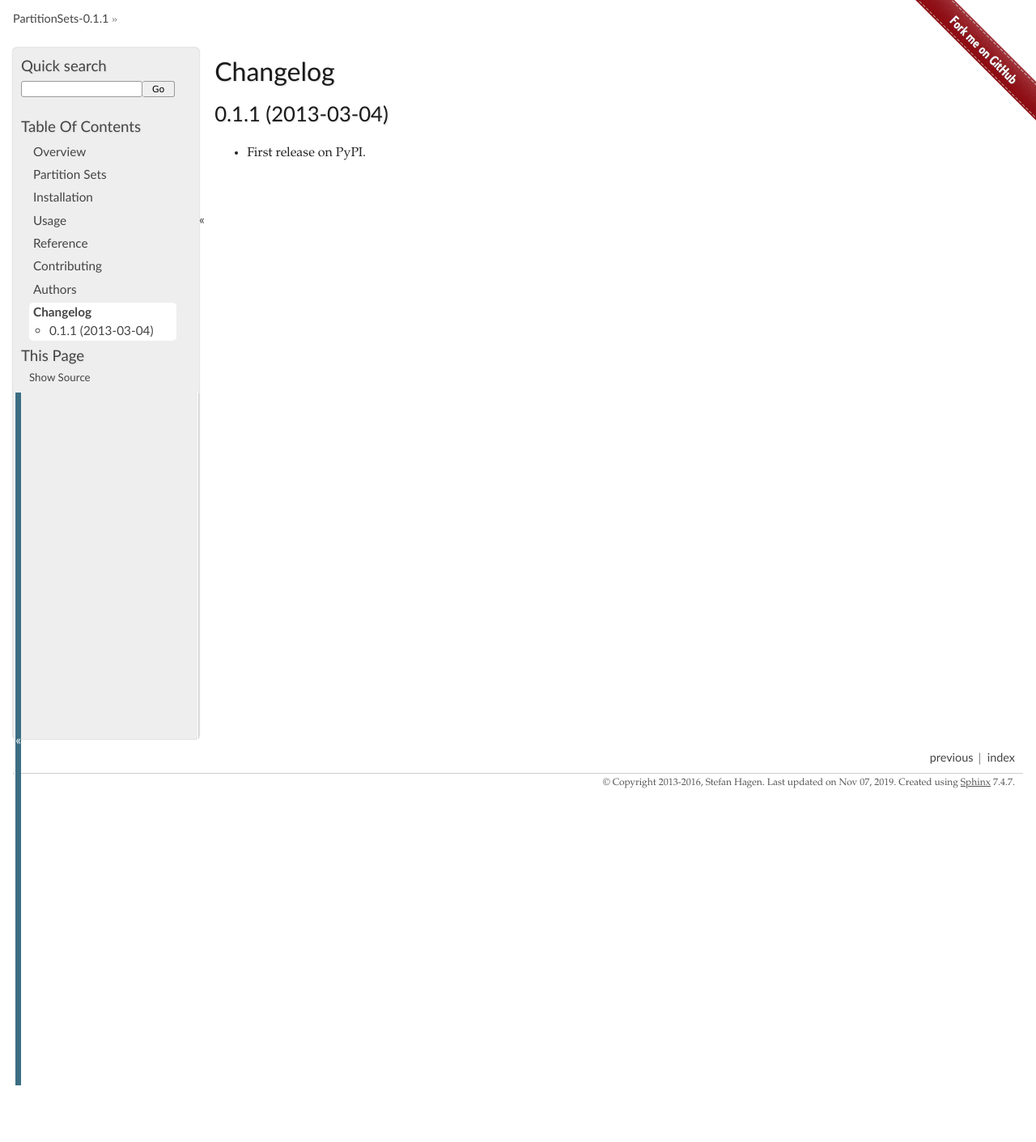
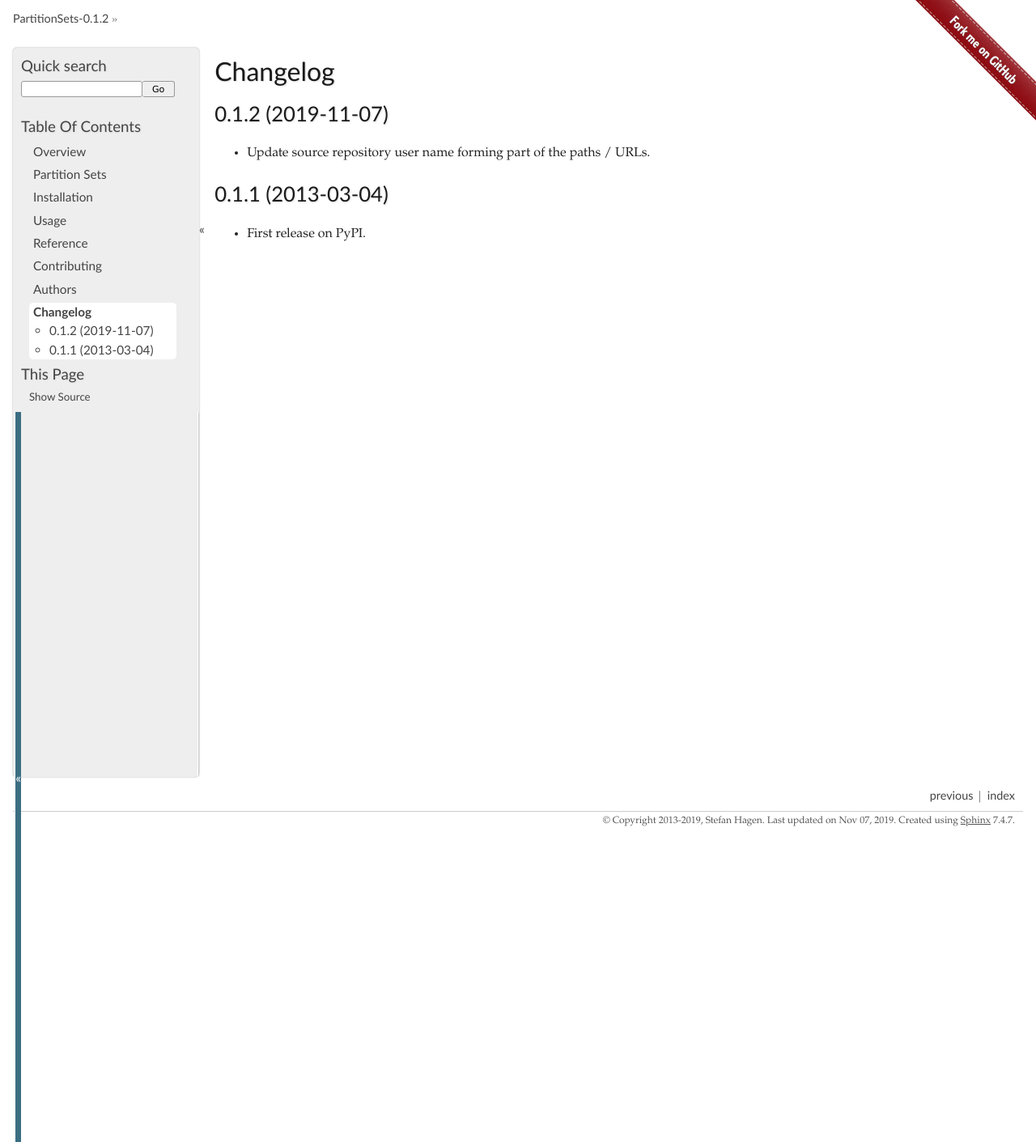
Before and after one commit to sthagen/partitionsets, a Sphinx documentation site: the page built from docs/changelog.rst, in a window 1280 px wide. Shown: the whole page at 81% size. Built offline with Sphinx 7.4.7, drawn with Linux system fonts in a browser that asks for light colours; before the commit the page ends 1341 px from its top, so only the background shows below that.

Commit message:
Update source repository user name forming part of the paths / URLs.

```diff
--- a/CHANGELOG.rst
+++ b/CHANGELOG.rst
@@ -1,6 +1,11 @@
 
 Changelog
 =========
+
+0.1.2 (2019-11-07)
+-----------------------------------------
+
+* Update source repository user name forming part of the paths / URLs.
 
 0.1.1 (2013-03-04)
 -----------------------------------------
--- a/docs/conf.py
+++ b/docs/conf.py
@@ -23,22 +23,22 @@ if os.getenv('SPELLCHECK'):
 source_suffix = '.rst'
 master_doc = 'index'
 project = 'PartitionSets'
-year = '2013-2016'
+year = '2013-2019'
 author = 'Stefan Hagen'
 copyright = '{0}, {1}'.format(year, author)
-version = release = '0.1.1'
+version = release = '0.1.2'
 
 pygments_style = 'trac'
 templates_path = ['.']
 extlinks = {
-    'issue': ('https://github.com/sdrees/python-partitionsets/issues/%s', '#'),
-    'pr': ('https://github.com/sdrees/python-partitionsets/pull/%s', 'PR #'),
+    'issue': ('https://github.com/sthagen/python-partitionsets/issues/%s', '#'),
+    'pr': ('https://github.com/sthagen/python-partitionsets/pull/%s', 'PR #'),
 }
 import sphinx_py3doc_enhanced_theme
 html_theme = "sphinx_py3doc_enhanced_theme"
 html_theme_path = [sphinx_py3doc_enhanced_theme.get_html_theme_path()]
 html_theme_options = {
-    'githuburl': 'https://github.com/sdrees/python-partitionsets/'
+    'githuburl': 'https://github.com/sthagen/python-partitionsets/'
 }
 
 html_use_smartypants = True
--- a/src/partitionsets/__init__.py
+++ b/src/partitionsets/__init__.py
@@ -1 +1 @@
-__version__ = "0.1.1"
+__version__ = "0.1.2"
```
Also changed, not shown: CONTRIBUTING.rst (+4 -4 lines), README.rst (+17 -17 lines), setup.py (+7 -4 lines), .bumpversion.cfg, 2 other files.
